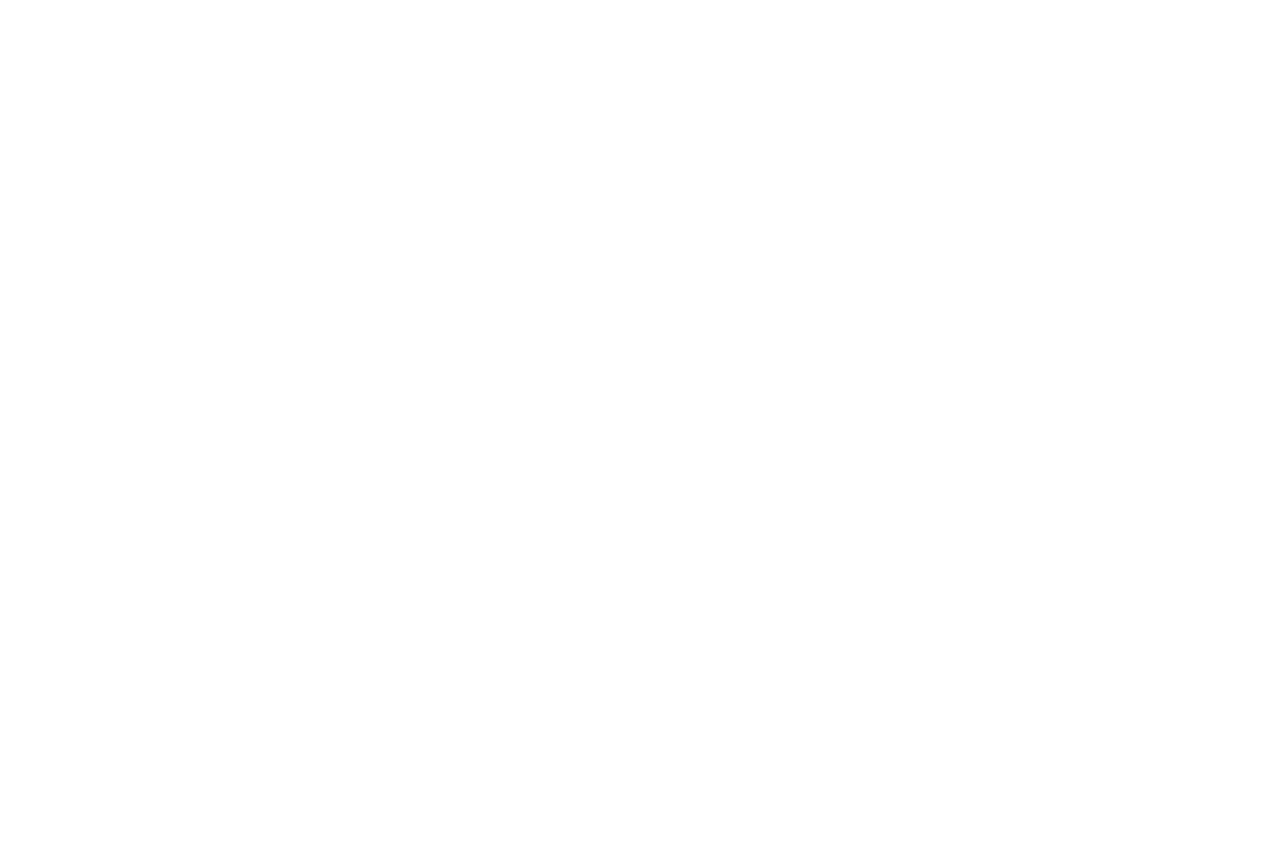
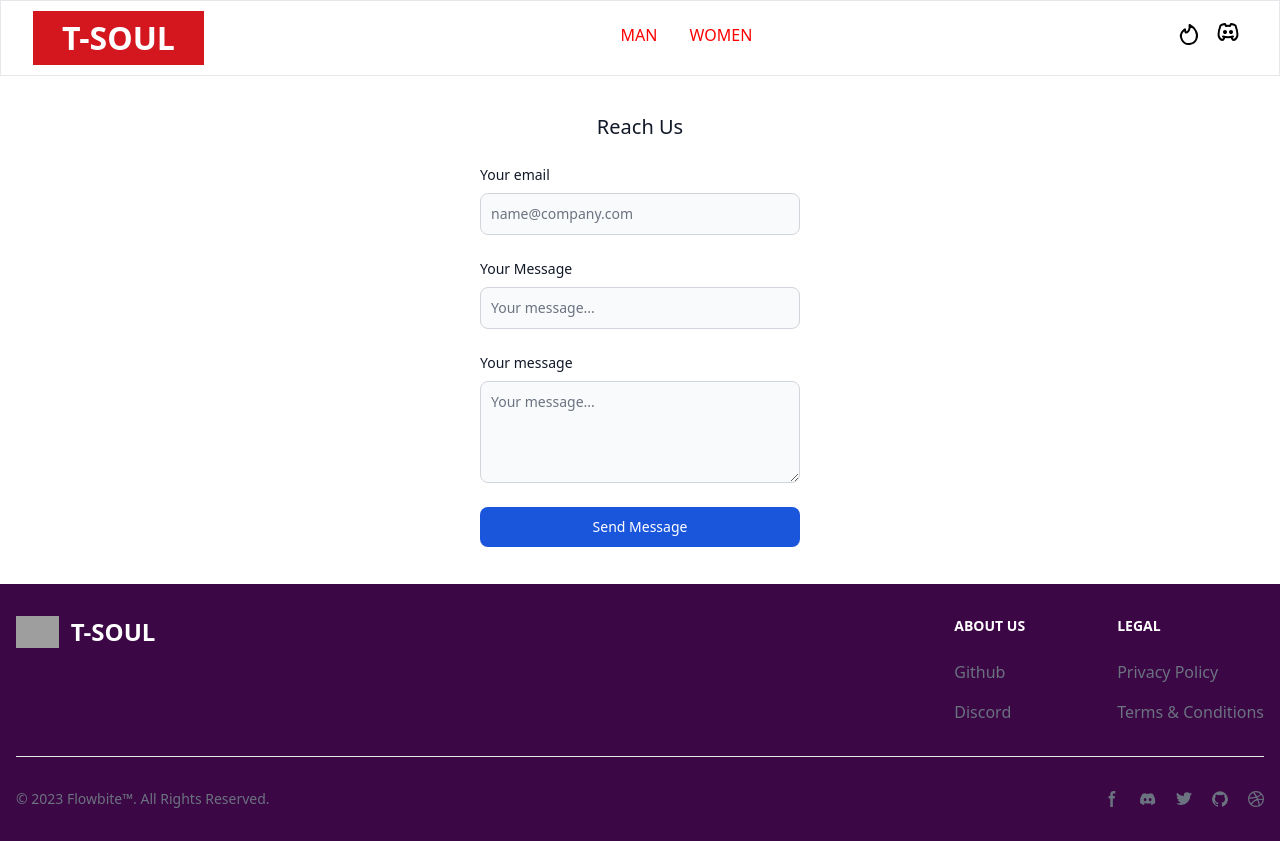
Before and after one commit to pRAsun4/frontend-demo, a React (Vite) app: page /contact-us in a window 1280 px wide. Before the commit this address had no page. Before the commit the page ends 800 px from the top, so only its background shows below. Built offline with nearby package versions, Linux system fonts and the light colour scheme; grey boxes are pictures that could not be loaded.

Commit message:
updated img path

```diff
--- a/src/App.jsx
+++ b/src/App.jsx
@@ -4,6 +4,7 @@
 import LoginPage from "./pages/LoginPage";
 import SignUpPage from "./pages/SignUpPage";
 import HomePage from "./pages/HomePage";
+import ContactUsPage from "./pages/ContactUsPage";
 function App() {
   return (
     <>
@@ -13,6 +14,7 @@
             <Route index element={<HomePage/>}/>
             <Route path="signup" element={<SignUpPage/>}/>
             <Route path="/login" element={<LoginPage/>}/>
+            <Route path="/contact-us" element={<ContactUsPage/>}/>
           </Route>
         </Routes>
       </BrowserRouter>
--- a/src/footer/PageFooter.jsx
+++ b/src/footer/PageFooter.jsx
@@ -1,4 +1,4 @@
-import '../footer/FooterStyle.css'
+import "../footer/FooterStyle.css";
 
 export default function PageFooter() {
   return (
@@ -19,30 +19,10 @@
                 </span>
               </a>
             </div>
-            <div className="grid grid-cols-2 gap-8 sm:gap-6 sm:grid-cols-3">
+            <div className="grid grid-cols-2 gap-8 sm:gap-4 sm:grid-cols-2">
               <div>
                 <h2 className="mb-6 text-sm font-semibold text-white uppercase dark:text-white">
-                  Resources
-                </h2>
-                <ul className="text-gray-500 dark:text-gray-400 font-medium">
-                  <li className="mb-4">
-                    <a href="https://flowbite.com/" className="hover:underline">
-                      Flowbite
-                    </a>
-                  </li>
-                  <li>
-                    <a
-                      href="https://tailwindcss.com/"
-                      className="hover:underline"
-                    >
-                      Tailwind CSS
-                    </a>
-                  </li>
-                </ul>
-              </div>
-              <div>
-                <h2 className="mb-6 text-sm font-semibold text-white uppercase dark:text-white">
-                  Follow us
+                  About us
                 </h2>
                 <ul className="text-gray-500 dark:text-gray-400 font-medium">
                   <li className="mb-4">
@@ -82,6 +62,7 @@
               </div>
             </div>
           </div>
+
           <hr className="my-6 border-gray-200 sm:mx-auto dark:border-gray-700 lg:my-8" />
           <div className="sm:flex sm:items-center sm:justify-between">
             <span className="text-sm text-gray-500 sm:text-center dark:text-gray-400">
@@ -106,7 +87,7 @@
                   <path
                     fillRule="evenodd"
                     d="M6.135 3H8V0H6.135a4.147 4.147 0 0 0-4.142 4.142V6H0v3h2v9.938h3V9h2.021l.592-3H5V3.591A.6.6 0 0 1 5.592 3h.543Z"
-                    clip-rule="evenodd"
+                    clipRule="evenodd"
                   />
                 </svg>
                 <span className="sr-only">Facebook page</span>
@@ -140,7 +121,7 @@
                   <path
                     fillRule="evenodd"
                     d="M20 1.892a8.178 8.178 0 0 1-2.355.635 4.074 4.074 0 0 0 1.8-2.235 8.344 8.344 0 0 1-2.605.98A4.13 4.13 0 0 0 13.85 0a4.068 4.068 0 0 0-4.1 4.038 4 4 0 0 0 .105.919A11.705 11.705 0 0 1 1.4.734a4.006 4.006 0 0 0 1.268 5.392 4.165 4.165 0 0 1-1.859-.5v.05A4.057 4.057 0 0 0 4.1 9.635a4.19 4.19 0 0 1-1.856.07 4.108 4.108 0 0 0 3.831 2.807A8.36 8.36 0 0 1 0 14.184 11.732 11.732 0 0 0 6.291 16 11.502 11.502 0 0 0 17.964 4.5c0-.177 0-.35-.012-.523A8.143 8.143 0 0 0 20 1.892Z"
-                    clip-rule="evenodd"
+                    clipRule="evenodd"
                   />
                 </svg>
                 <span className="sr-only">Twitter page</span>
@@ -159,7 +140,7 @@
                   <path
                     fillRule="evenodd"
                     d="M10 .333A9.911 9.911 0 0 0 6.866 19.65c.5.092.678-.215.678-.477 0-.237-.01-1.017-.014-1.845-2.757.6-3.338-1.169-3.338-1.169a2.627 2.627 0 0 0-1.1-1.451c-.9-.615.07-.6.07-.6a2.084 2.084 0 0 1 1.518 1.021 2.11 2.11 0 0 0 2.884.823c.044-.503.268-.973.63-1.325-2.2-.25-4.516-1.1-4.516-4.9A3.832 3.832 0 0 1 4.7 7.068a3.56 3.56 0 0 1 .095-2.623s.832-.266 2.726 1.016a9.409 9.409 0 0 1 4.962 0c1.89-1.282 2.717-1.016 2.717-1.016.366.83.402 1.768.1 2.623a3.827 3.827 0 0 1 1.02 2.659c0 3.807-2.319 4.644-4.525 4.889a2.366 2.366 0 0 1 .673 1.834c0 1.326-.012 2.394-.012 2.72 0 .263.18.572.681.475A9.911 9.911 0 0 0 10 .333Z"
-                    clip-rule="evenodd"
+                    clipRule="evenodd"
                   />
                 </svg>
                 <span className="sr-only">GitHub account</span>
@@ -178,7 +159,7 @@
                   <path
                     fillRule="evenodd"
                     d="M10 0a10 10 0 1 0 10 10A10.009 10.009 0 0 0 10 0Zm6.613 4.614a8.523 8.523 0 0 1 1.93 5.32 20.094 20.094 0 0 0-5.949-.274c-.059-.149-.122-.292-.184-.441a23.879 23.879 0 0 0-.566-1.239 11.41 11.41 0 0 0 4.769-3.366ZM8 1.707a8.821 8.821 0 0 1 2-.238 8.5 8.5 0 0 1 5.664 2.152 9.608 9.608 0 0 1-4.476 3.087A45.758 45.758 0 0 0 8 1.707ZM1.642 8.262a8.57 8.57 0 0 1 4.73-5.981A53.998 53.998 0 0 1 9.54 7.222a32.078 32.078 0 0 1-7.9 1.04h.002Zm2.01 7.46a8.51 8.51 0 0 1-2.2-5.707v-.262a31.64 31.64 0 0 0 8.777-1.219c.243.477.477.964.692 1.449-.114.032-.227.067-.336.1a13.569 13.569 0 0 0-6.942 5.636l.009.003ZM10 18.556a8.508 8.508 0 0 1-5.243-1.8 11.717 11.717 0 0 1 6.7-5.332.509.509 0 0 1 .055-.02 35.65 35.65 0 0 1 1.819 6.476 8.476 8.476 0 0 1-3.331.676Zm4.772-1.462A37.232 37.232 0 0 0 13.113 11a12.513 12.513 0 0 1 5.321.364 8.56 8.56 0 0 1-3.66 5.73h-.002Z"
-                    clip-rule="evenodd"
+                    clipRule="evenodd"
                   />
                 </svg>
                 <span className="sr-only">Dribbble account</span>
--- /dev/null
+++ b/src/pages/ContactUsPage.jsx
@@ -0,0 +1,69 @@
+import React from "react";
+
+export default function ContactUsPage() {
+  return (
+    <>
+      <section className="login-form-section px-[1.25rem] py-[5px] flex justify-center items-center">
+        <div className="flex flex-col w-full max-w-sm p-4 bg-white    sm:p-6 md:p-8 ">
+          <h1 className="mb-6 text-xl text-center font-medium text-gray-900 dark:text-white">
+            Reach Us
+          </h1>
+          <form className="space-y-6" action="#">
+            <div className="email-div">
+              <label
+                htmlFor="email"
+                className="block mb-2 text-sm font-medium text-gray-900 dark:text-white"
+              >
+                Your email
+              </label>
+              <input
+                type="email"
+                name="email"
+                id="email"
+                className="bg-gray-50 border border-gray-300 text-gray-900 text-sm rounded-lg focus:ring-blue-500 focus:border-blue-500 block w-full p-2.5 dark:bg-gray-600 dark:border-gray-500 dark:placeholder-gray-400 dark:text-white"
+                placeholder="name@company.com"
+                required
+              />
+            </div>
+            <div className="name-div">
+              <label
+                htmlFor="subject"
+                className="block mb-2 text-sm font-medium text-gray-900 dark:text-white"
+              >
+                Your Message
+              </label>
+              <input
+                type="text"
+                name="subject"
+                id="subject"
+                placeholder="Your message..."
+                className="bg-gray-50 border border-gray-300 text-gray-900 text-sm rounded-lg focus:ring-blue-500 focus:border-blue-500 block w-full p-2.5 dark:bg-gray-600 dark:border-gray-500 dark:placeholder-gray-400 dark:text-white"
+                required
+              />
+            </div>
+            <div className="text-area">
+              <label
+                htmlFor="message"
+                className="block mb-2 text-sm font-medium text-gray-900 dark:text-white"
+              >
+                Your message
+              </label>
+              <textarea
+                id="message"
+                rows="4"
+                className="block p-2.5 w-full text-sm text-gray-900 bg-gray-50 rounded-lg border border-gray-300 focus:ring-blue-500 focus:border-blue-500 dark:bg-gray-700 dark:border-gray-600 dark:placeholder-gray-400 dark:text-white dark:focus:ring-blue-500 dark:focus:border-blue-500"
+                placeholder="Your message..."
+              ></textarea>
+            </div>
+            <button
+              type="submit"
+              className="w-full text-white bg-blue-700 hover:bg-blue-800 focus:ring-4 focus:outline-none focus:ring-blue-300 font-medium rounded-lg text-sm px-5 py-2.5 text-center dark:bg-blue-600 dark:hover:bg-blue-700 dark:focus:ring-blue-800"
+            >
+              Send Message
+            </button>
+          </form>
+        </div>
+      </section>
+    </>
+  );
+}
--- a/src/pages/HomePage.jsx
+++ b/src/pages/HomePage.jsx
@@ -1,6 +1,4 @@
-import { Carousel } from "flowbite-react";
-import React from "react";
-import dropCut from '../image/dropCut.png';
+import dropCutImg from '../image/dropCut.png';
 import fullSleev from '../image/full-sleev.png'
 import narutoImg from '../image/naruto.png'
 import womenTshirt from '../image/women.png'
@@ -45,7 +43,7 @@
         }}
       >
         <SwiperSlide>
-          <img src={dropCut} />
+          <img src={dropCutImg} />
         </SwiperSlide>
         <SwiperSlide>
           <img src={fullSleev} />
```
